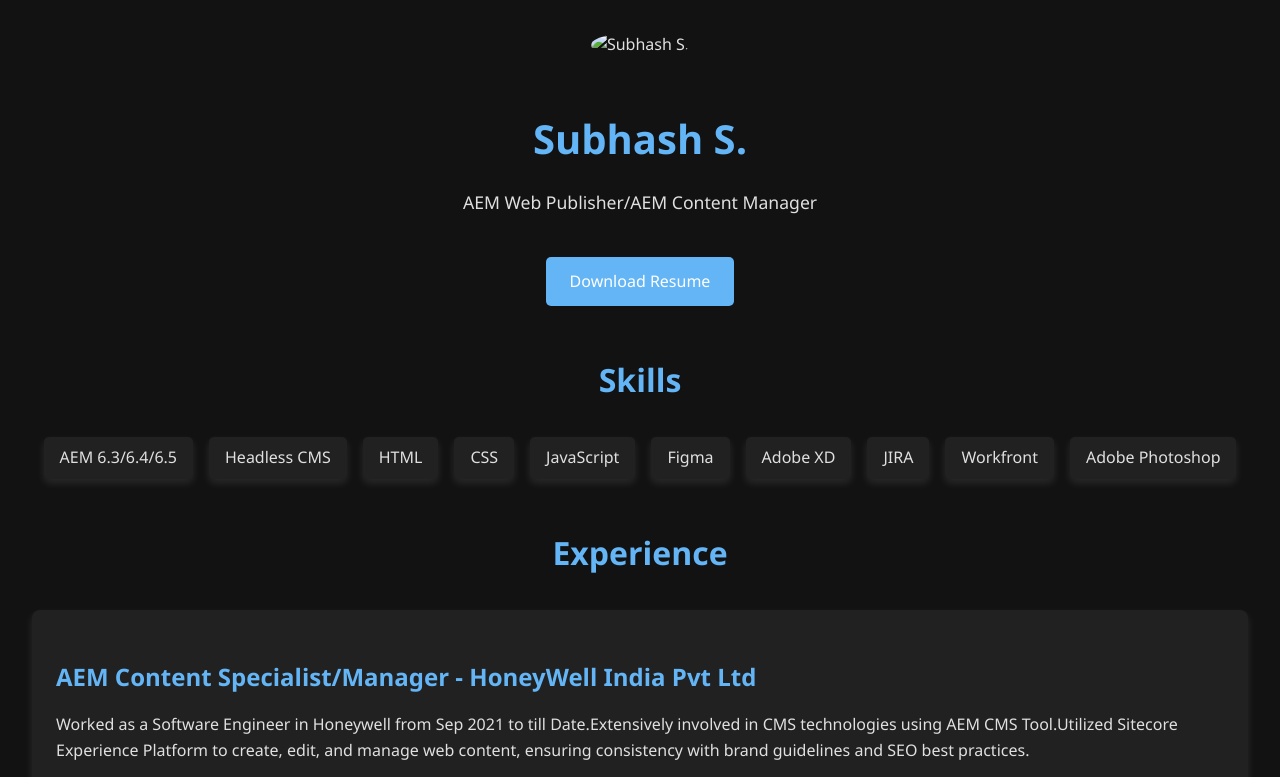
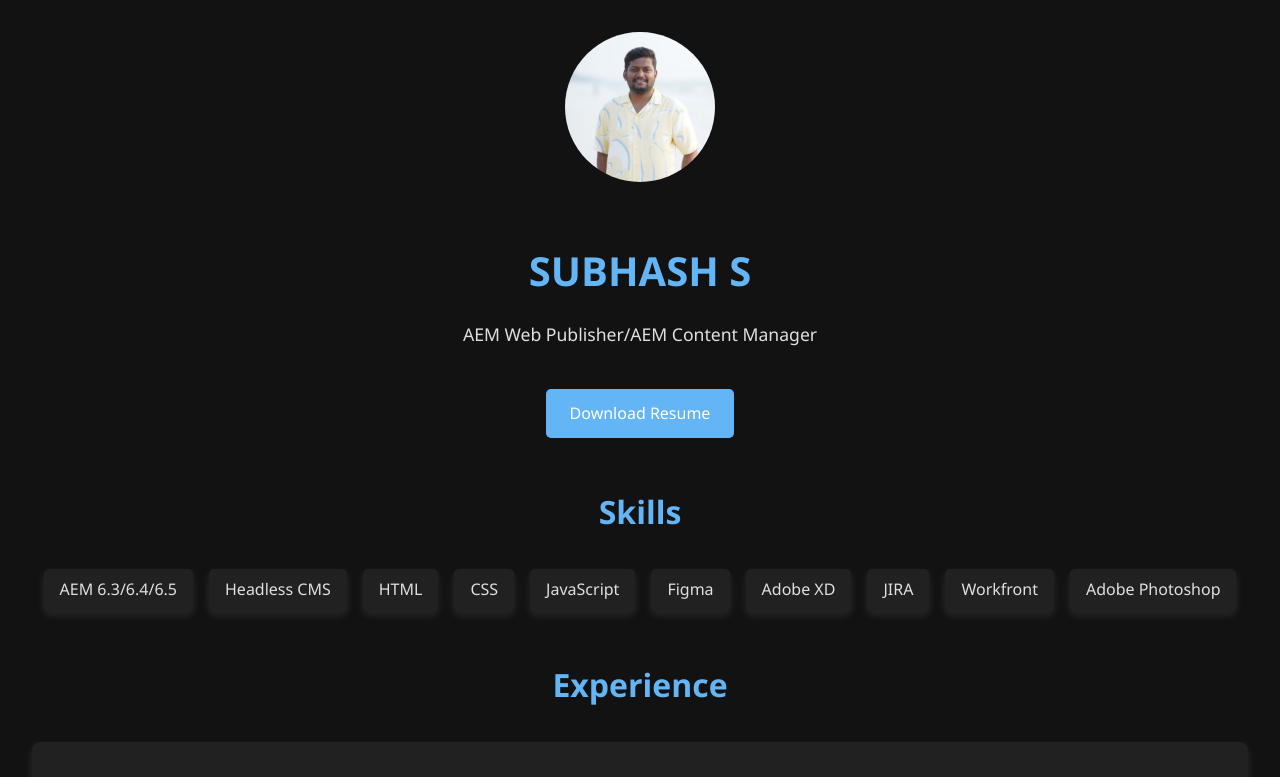
Before and after one commit to Subhash0505/index, a plain HTML site: page portfolio/index.html in a window 1280 px wide. Shown: the top 777 px of the page. Drawn offline with Linux system fonts and the light colour scheme.

Commit message:
Update index.html

```diff
--- a/portfolio/index.html
+++ b/portfolio/index.html
@@ -149,8 +149,8 @@
 <body>
 
     <section class="hero-section">
-        <img src="portfolio\photo_2025-03-30_18-03-01.jpg" alt="Subhash S.">
-        <h1>Subhash S.</h1>
+        <img src="photo_2025-03-30_18-03-01.jpg" alt="Subhash S.">
+        <h1>SUBHASH S</h1>
         <p>AEM Web Publisher/AEM Content Manager</p>
         <a href="subhash_resume.pdf" class="resume-button" download>Download Resume</a> </section>
 
```
